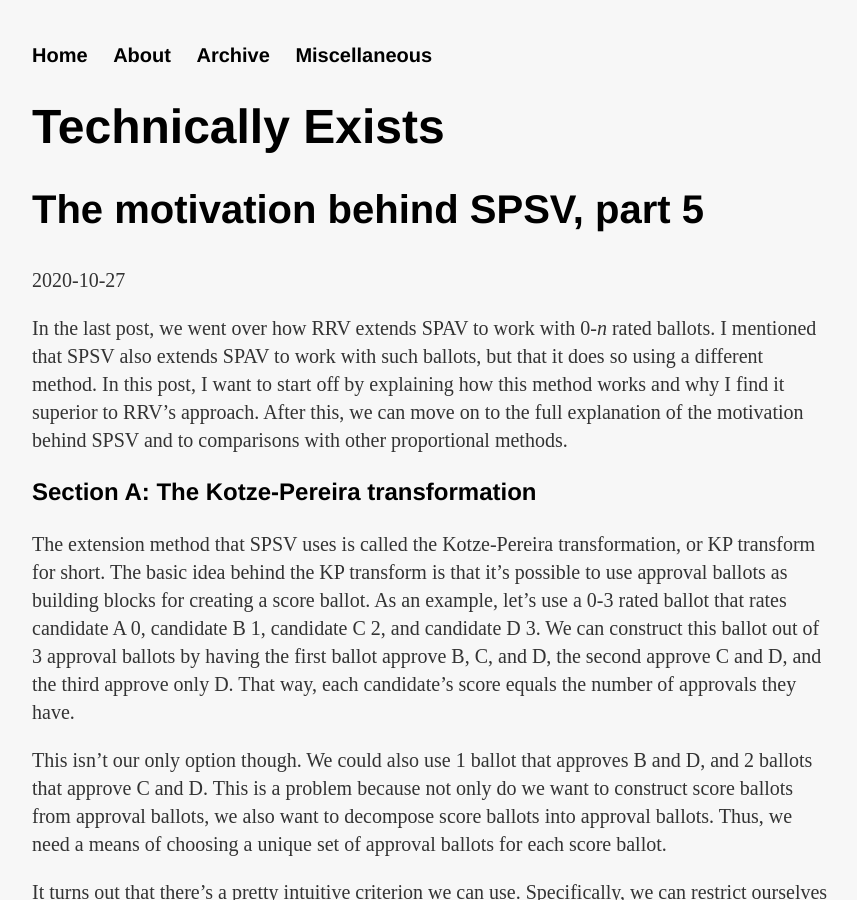
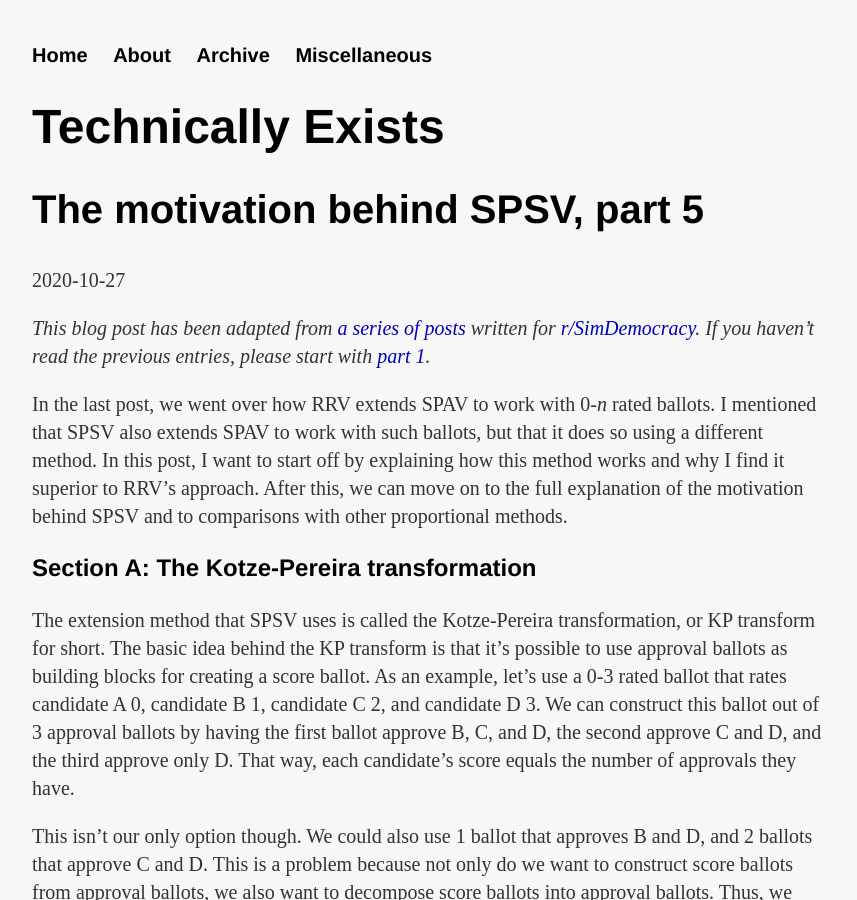
Before and after one commit to BTernaryTau/bternarytau.github.io, a Jekyll site: the page built from _posts/2020-10-27-the-motivation-behind-spsv-part-5.md, in a window 1280 px wide and 900 px high. Shown: the whole window, without its empty margins (208-1065 px from the left). Built offline with Jekyll 4.4.1, drawn with Linux system fonts in a browser that asks for light colours; comment, search, counter and statistics services are not loaded.

Commit message:
Add beginning message to part 5

```diff
--- a/_posts/2020-10-27-the-motivation-behind-spsv-part-5.md
+++ b/_posts/2020-10-27-the-motivation-behind-spsv-part-5.md
@@ -3,6 +3,8 @@ layout: post
 title: "The motivation behind SPSV, part 5"
 date: 2020-10-27
 ---
+*This blog post has been adapted from [a series of posts](https://www.reddit.com/r/SimDemocracy/comments/ieogtk/the_motivation_behind_spsv_series/) written for [r/SimDemocracy](https://www.reddit.com/r/SimDemocracy/). If you haven’t read the previous entries, please start with [part 1]({% post_url 2020-10-23-the-motivation-behind-spsv-part-1 %}).*
+
 In the last post, we went over how RRV extends SPAV to work with 0-*n* rated ballots. I mentioned that SPSV also extends SPAV to work with such ballots, but that it does so using a different method. In this post, I want to start off by explaining how this method works and why I find it superior to RRV's approach. After this, we can move on to the full explanation of the motivation behind SPSV and to comparisons with other proportional methods.
 
 ### Section A: The Kotze-Pereira transformation
```
